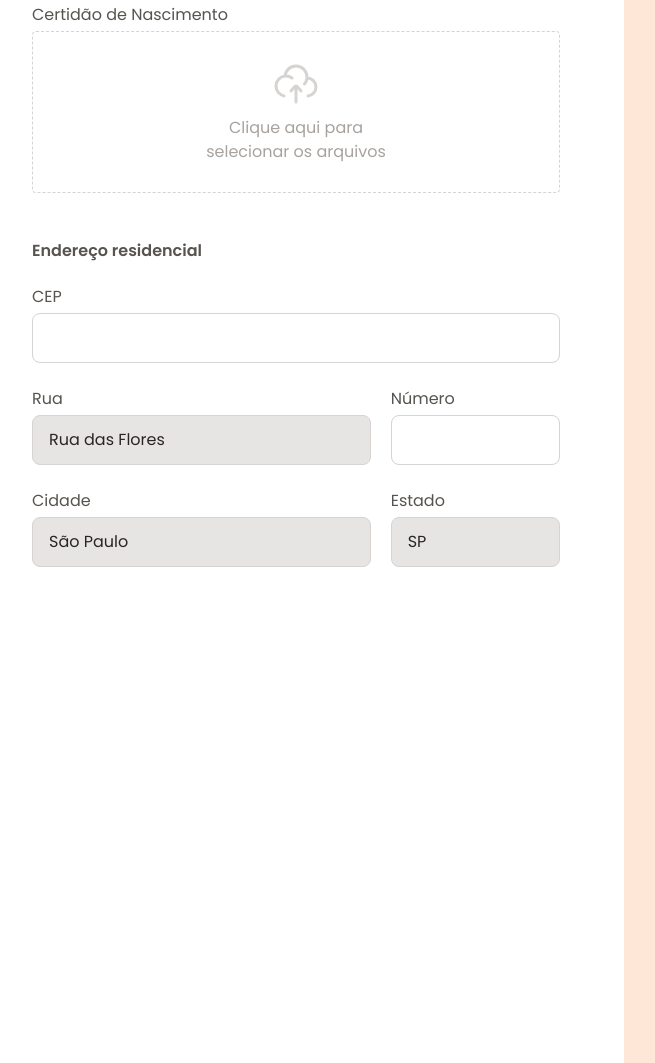
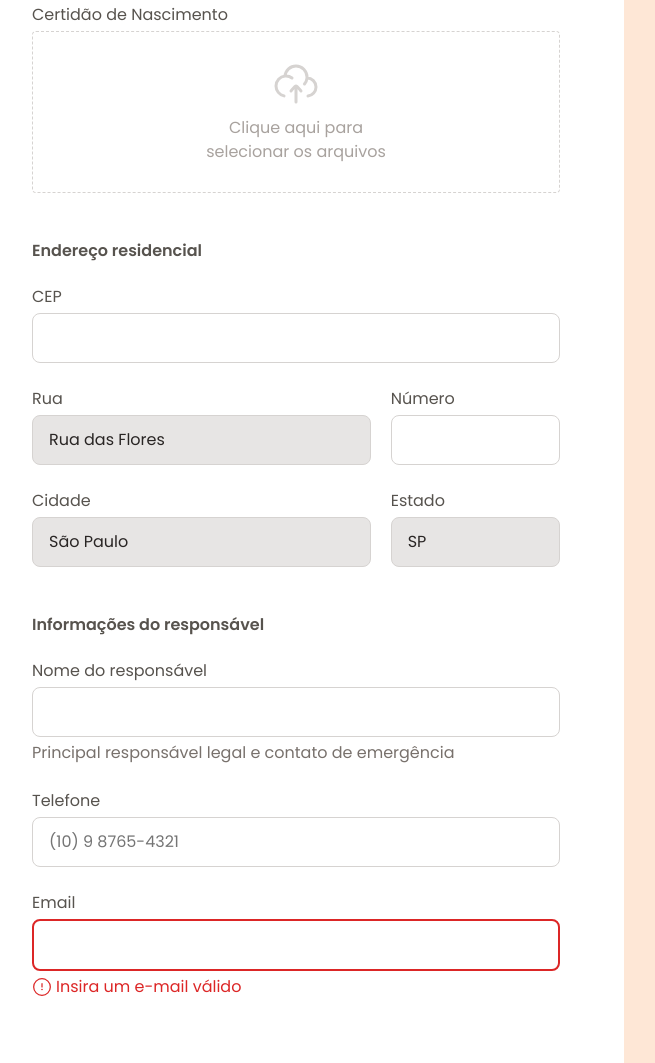
Before and after one commit to cesarcord/projeto-formulario-de-matricula, a plain HTML site: page index.html in a window 1280 px wide and 1863 px high. Shown: the part 800-1863 px from the top of the page, without its empty margins (32-687 px from the left). Drawn offline with Linux system fonts and the light colour scheme.

Commit message:
Campos informações do Responsável

```diff
--- a/index.html
+++ b/index.html
@@ -106,6 +106,30 @@
               </div>
             </div>
           </fieldset>
+
+          <fieldset class="gardian">
+            <legend>Informações do responsável</legend>
+
+            <div class="input-wrapper">
+              <label for="gardian">Nome do  responsável</label>
+              <input type="text" id="gardian" name="gardian">
+              <small>Principal responsável legal e contato de emergência</small>
+            </div>
+
+            <div class="input-wrapper">
+              <label for="phone">Telefone</label>
+              <input type="text" id="phone" name="phone" placeholder="(10) 9 8765-4321">
+            </div>
+
+            <div class="input-wrapper">
+              <label for="mail">Email</label>
+              <input type="email" name="mail" id="mail" required>
+              <div class="error">
+                <img src="./assets/icons/alert-circle.svg" alt="ícone de alerta vermelho">
+                <span>Insira um e-mail válido</span>
+              </div>
+            </div>
+          </fieldset>
         </form>
       </div>
     </main>
--- a/styles/fields/index.css
+++ b/styles/fields/index.css
@@ -69,4 +69,31 @@ input {
 
     color: var(--text-primary);
   }
+
+  &:invalid {
+   border: 0.125rem solid var(--semantic-error);
+  }
+
+  & + small {
+    font: var(--text-sm);
+    color: #78716c;
+
+    display: inline-block;
+    margin-top: 0.25rem;
+  }
+
+  &[required] + .error {
+    display: flex;
+    align-items: center;
+    gap: 0.25rem;
+
+    font: var(--text-sm);
+    color: var(--semantic-error);
+
+    margin-top: 0.25rem;
+  }
+
+  &:not(:focus):valid + .error {
+    display: none;
+  }
 }
```
